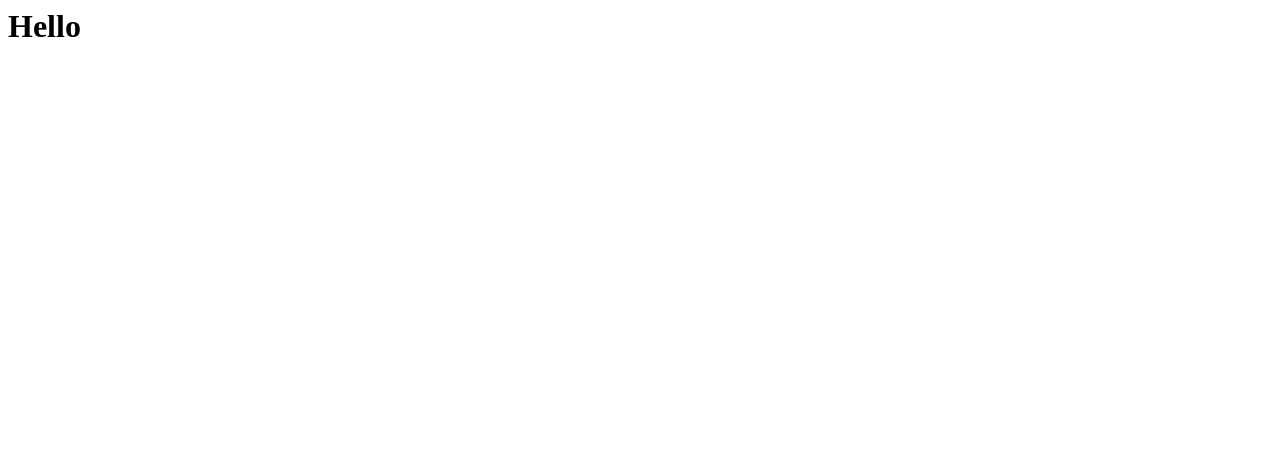
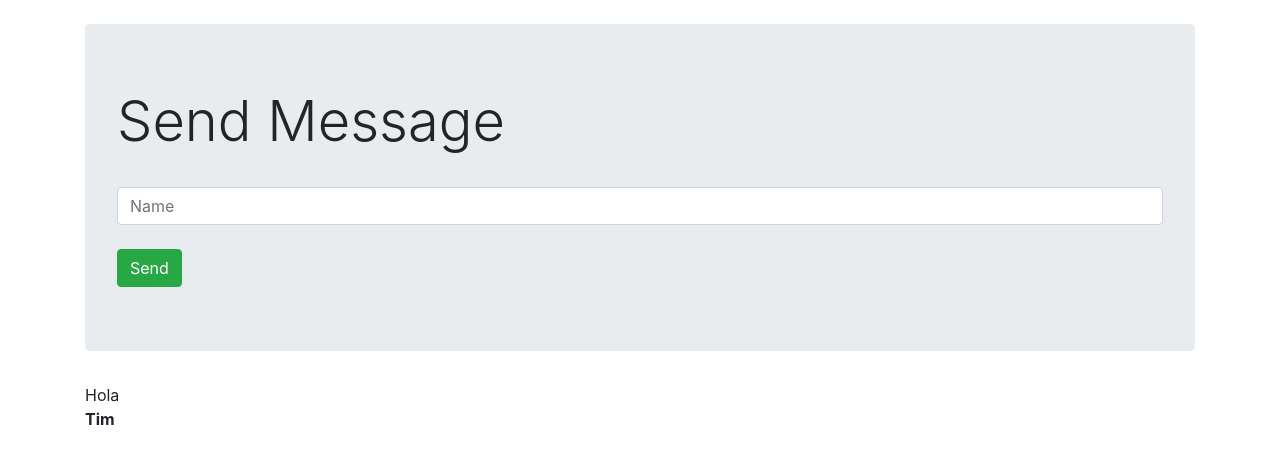
Before and after one commit to pfieffer/node_chat, a website: page index.html in a window 1280 px wide. Drawn offline with nearby package versions, Linux system fonts and the light colour scheme.

Commit message:
Message display

```diff
--- a/index.html
+++ b/index.html
@@ -1 +1,34 @@
-<h1>Hello</h1>
+<!DOCTYPE html>
+
+<link rel="stylesheet" href="https://stackpath.bootstrapcdn.com/bootstrap/4.3.1/css/bootstrap.min.css" integrity="sha384-ggOyR0iXCbMQv3Xipma34MD+dH/1fQ784/j6cY/iJTQUOhcWr7x9JvoRxT2MZw1T" crossorigin="anonymous">
+
+<script src="https://code.jquery.com/jquery-3.3.1.slim.min.js" integrity="sha384-q8i/X+965DzO0rT7abK41JStQIAqVgRVzpbzo5smXKp4YfRvH+8abtTE1Pi6jizo" crossorigin="anonymous"></script>
+<script src="https://cdnjs.cloudflare.com/ajax/libs/popper.js/1.14.7/umd/popper.min.js" integrity="sha384-UO2eT0CpHqdSJQ6hJty5KVphtPhzWj9WO1clHTMGa3JDZwrnQq4sF86dIHNDz0W1" crossorigin="anonymous"></script>
+<script src="https://stackpath.bootstrapcdn.com/bootstrap/4.3.1/js/bootstrap.min.js" integrity="sha384-JjSmVgyd0p3pXB1rRibZUAYoIIy6OrQ6VrjIEaFf/nJGzIxFDsf4x0xIM+B07jRM" crossorigin="anonymous"></script>
+
+
+<div class="container">
+    <br>
+    <div class="jumbotron">
+        <h1 class="display-4"> Send Message </h1>
+        <br>
+        <input class="form-control" placeholder="Name">
+        <br>
+        <button class="btn btn-success">Send</button>
+    </div>
+
+    <div id="messages">
+
+    </div>
+</div>
+
+<script>
+    //document ready event
+    $(() => {
+        addMessages({name: 'Tim', message:'Hola'})
+    })
+
+    function addMessages(message){
+        $("#messages").append(message.message+'<br>'+'<b>'+message.name+'</b>')
+    }
+</script>
```
